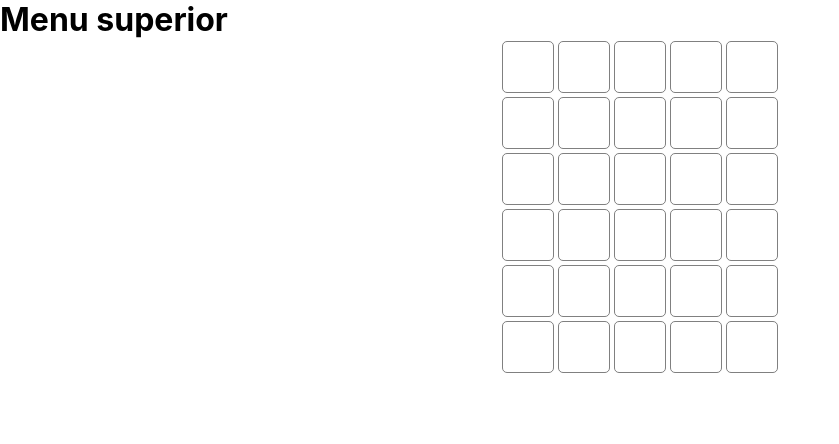
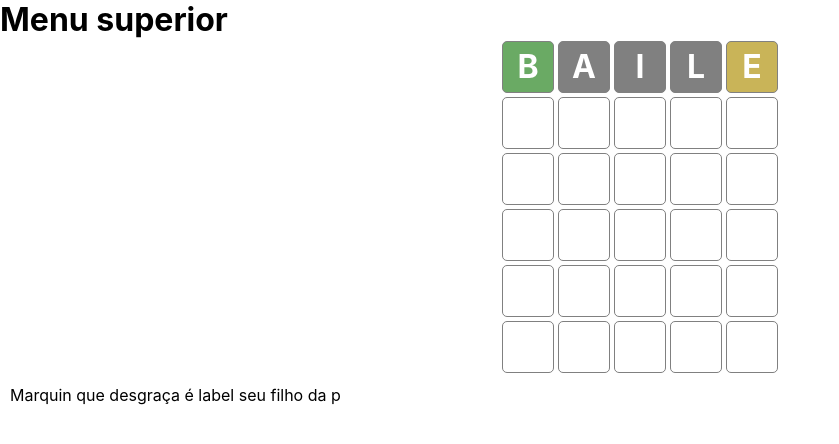
Before and after one commit to Marofelipe/Wordle-copy, a React (Create React App) app: page / in a window 1280 px wide. Shown: the top 444 px of the page, without its empty margins (0-839 px from the left). Built offline with nearby package versions, Linux system fonts and the light colour scheme.

Commit message:
initial game status

```diff
--- a/src/components/GameBoard/index.js
+++ b/src/components/GameBoard/index.js
@@ -2,12 +2,12 @@ import React from "react";
 import RowTile from "../TileRow";
 
 export default function GameBoard({...props}) {
-  const { chances, letters } = props;
+  const { chances, letters, gameStatus } = props;
 
   function renderRows(length) {
     var Row = [];
     for (var i = 0; i < length; i++) {
-      Row.push(<RowTile length={letters} />)
+      Row.push(<RowTile length={letters} status={gameStatus[i].status} word={gameStatus[i].letters}/>)
     }
     return Row;
   }
--- a/src/components/Keyboard/index.js
+++ b/src/components/Keyboard/index.js
@@ -3,9 +3,10 @@ import { TileContainerKeyboard } from "./styles";
 
 export default function Keyboard({...props})
 {
+    const { label } = props;
     return(
         <TileContainerKeyboard {...props}>
-            <div>Marquin que desgraça é label seu filho da p</div>
+            <div>{label}</div>
         </TileContainerKeyboard>
     )
 }
--- a/src/components/TileRow/index.js
+++ b/src/components/TileRow/index.js
@@ -6,7 +6,7 @@ export default function RowTile({...props}){
   const {
     length,
     word,
-    state,
+    status,
   } = props;
 
   function renderEmptyTiles(length) {
@@ -18,8 +18,8 @@ export default function RowTile({...props}){
   }
   return(
     <Row>
-      {word ?
-        word?.map((label, index) => <WordTile label={label} state={state[index]} />)
+      {word.length > 0 ?
+        word?.map((label, index) => <WordTile label={label} state={status[index]} />)
         :
         renderEmptyTiles(length)
         }
--- a/src/components/WordTile/styles.js
+++ b/src/components/WordTile/styles.js
@@ -14,9 +14,9 @@ export const TileContainer = styled.div`
   background-color: ${({state, label}) =>
     !label ? "transparent" :
       state === "right-place" ?
-        "green" :
+        "#6aaa64" :
         state === "wrong-place" ?
-          "yellow" :
+          "#c9b458" :
           "gray"
   };
 
--- a/src/screens/Game/index.js
+++ b/src/screens/Game/index.js
@@ -1,16 +1,23 @@
 import React from "react";
 import GameBoard from "../../components/GameBoard";
+import Keyboard from "../../components/Keyboard";
 import TopMenuElement from "../../components/TopMenu";
 
 
 export default function GameDashboard() {
-
-  const Alphabet = ["A", "B", "C", "D", "A", "B", "C", "D"];
-
+  const gameStatus = [
+    {letters: ["B", "A", "I", "L", "E"] , status : ["right-place", "wrong", "wrong", "wrong", "wrong-place"]},
+    {letters: [] , status : []},
+    {letters: [] , status : []},
+    {letters: [] , status : []},
+    {letters: [] , status : []},
+    {letters: [] , status : []},
+  ]
   return(
     <body>
       <TopMenuElement />
-      <GameBoard chances={6} letters={5} />
+      <GameBoard chances={6} letters={5} gameStatus={gameStatus}/>
+      <Keyboard label="Marquin que desgraça é label seu filho da p"/>
     </body>
   );
 };
```
